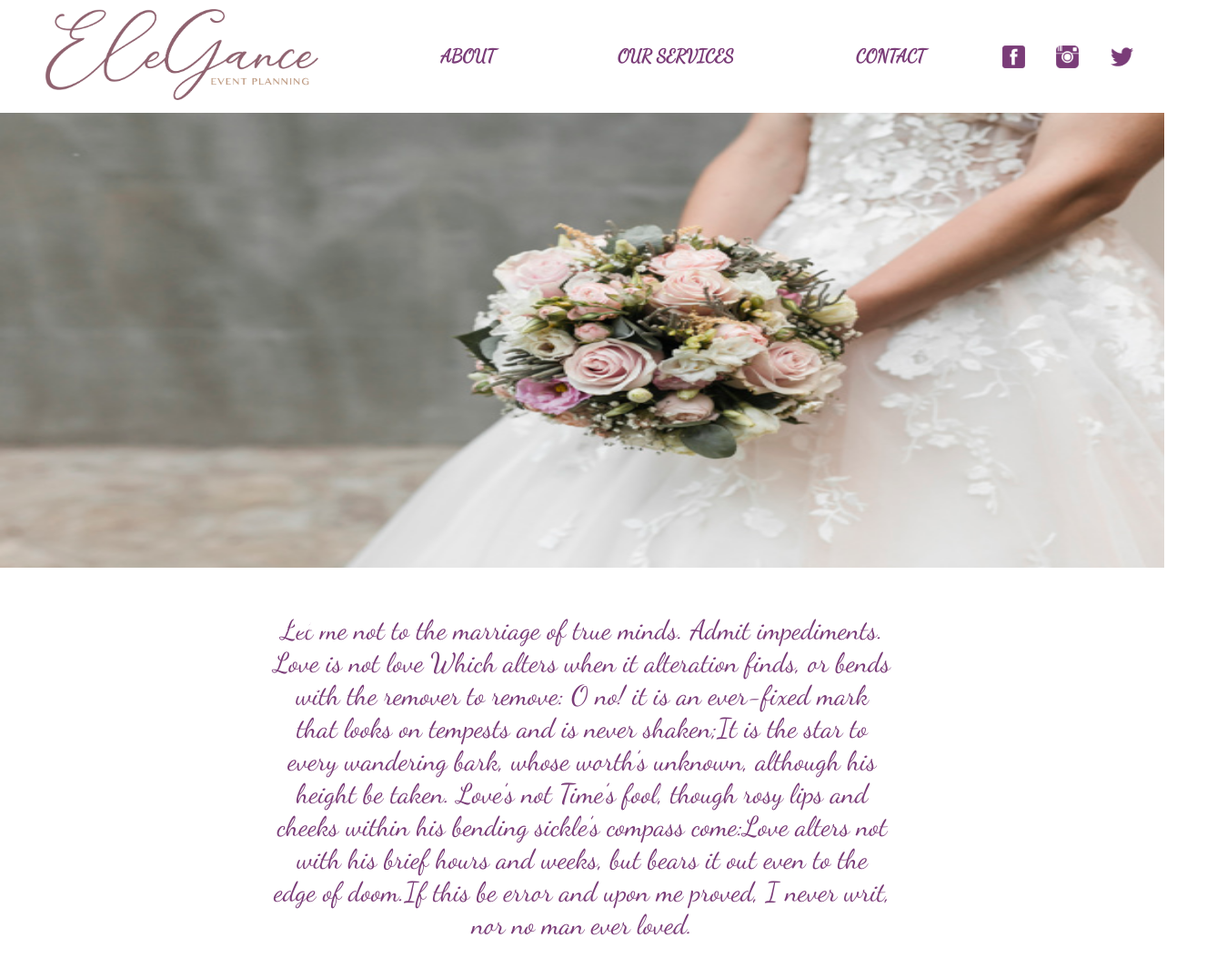
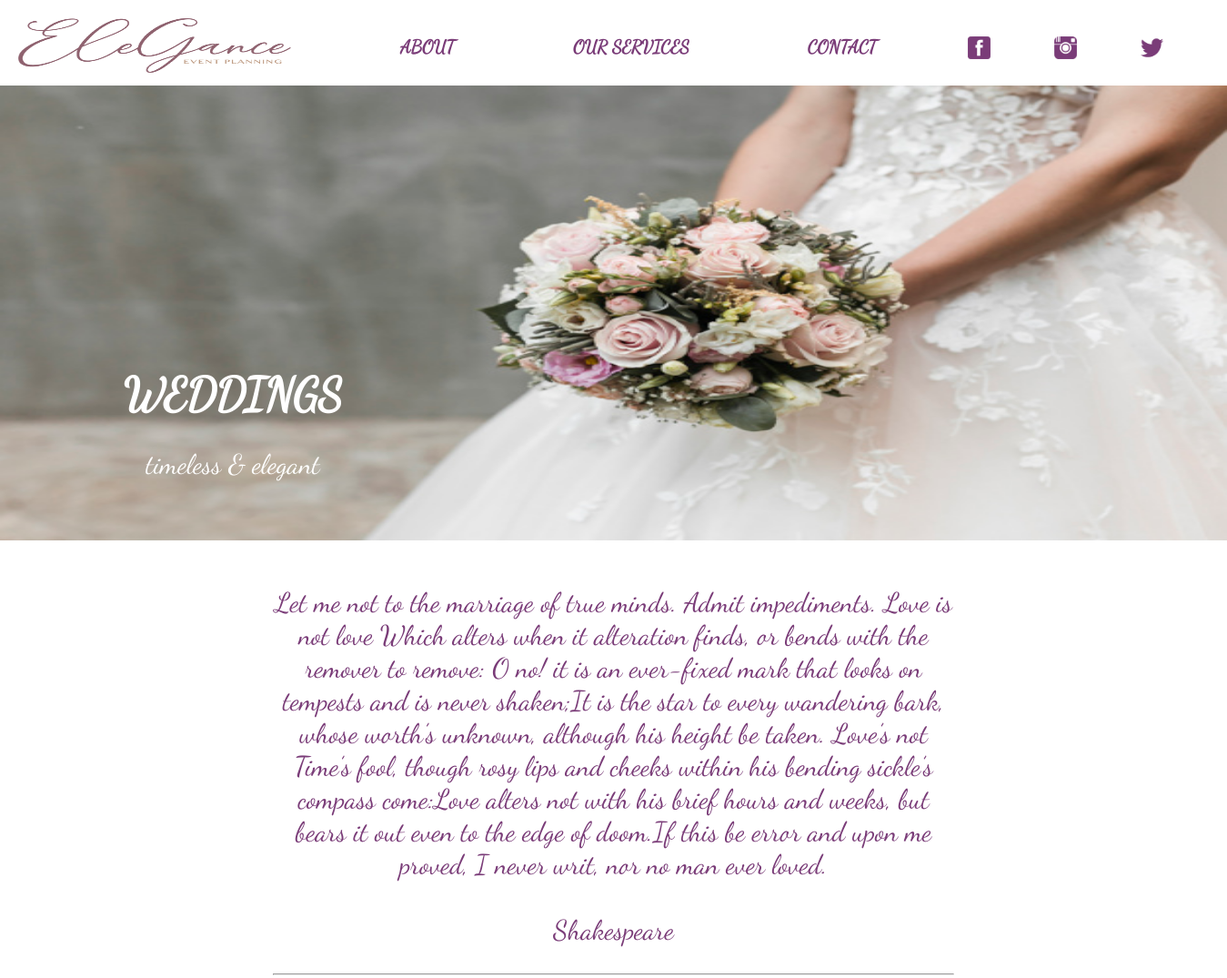
Before and after one commit to baraahhawari/ELEGANCE-Events-Planning, a plain HTML site: page wedding.html in a window 1280 px wide. Shown: the top 1075 px of the page at 91% size, 1349 px wide, since content can reach past the window. Drawn offline with Linux system fonts and the light colour scheme.

Commit message:
Update weddingstyle.css

```diff
--- a/css/weddingstyle.css
+++ b/css/weddingstyle.css
@@ -16,50 +16,49 @@ body{
 	font-family:Rancho-Regular;
 	margin: 0 auto;
 }
-/* Start of the header */
+
+.container{
+	width: 1349px;
+}
+
 nav{
 	display: flex;
 	justify-content: space-evenly;
 	font-family:DancingScript-Regular;
 }
 
+nav img{
+	width: 25px;
+	height: 25px;
+	padding-top: 40px;
+}
+
 #logo img{
 	width: 300px;
-	height: 100px;
+	height: 60px;
 	float: left;
-	padding: 50px;
+	padding: 20px 20px;
 }
+
 a{
 	text-decoration: none;
 	color:#7a3c78;
 }
-nav img{
-	width: 25px;
-	height: 25px;
-	padding-top: 50px;
-}
 
-#logo img{
-	width: 300px;
-	height: 100px;
-	float: left;
-	padding: 10px 50px;
-}
-a{
-	text-decoration: none;
-	color:#7a3c78;
-}
 .a{
 	float: right;
-	padding: 50px;
-	padding-top: 50px;
+	padding: 30px;
+	padding-top: 40px;
 	font-size: 20px;
 	font-weight: bolder;
 }
+
 .a:hover{
 	transform: skewX(-10deg);
 }
 /*End of the header*/
+
+
 /*Start of the slider*/
 .slider div{
 	height: 500px;
@@ -76,12 +75,12 @@ h1, #para{
 }
 
 h1{
-  	top: 80%;
+  	top: 50%;
   	font-size: 50px;
 }
 
 #para{
-  	top: 90%;
+  	top: 60%;
   	font-size: 30px;
 }
 /*end of the slider*/
```
